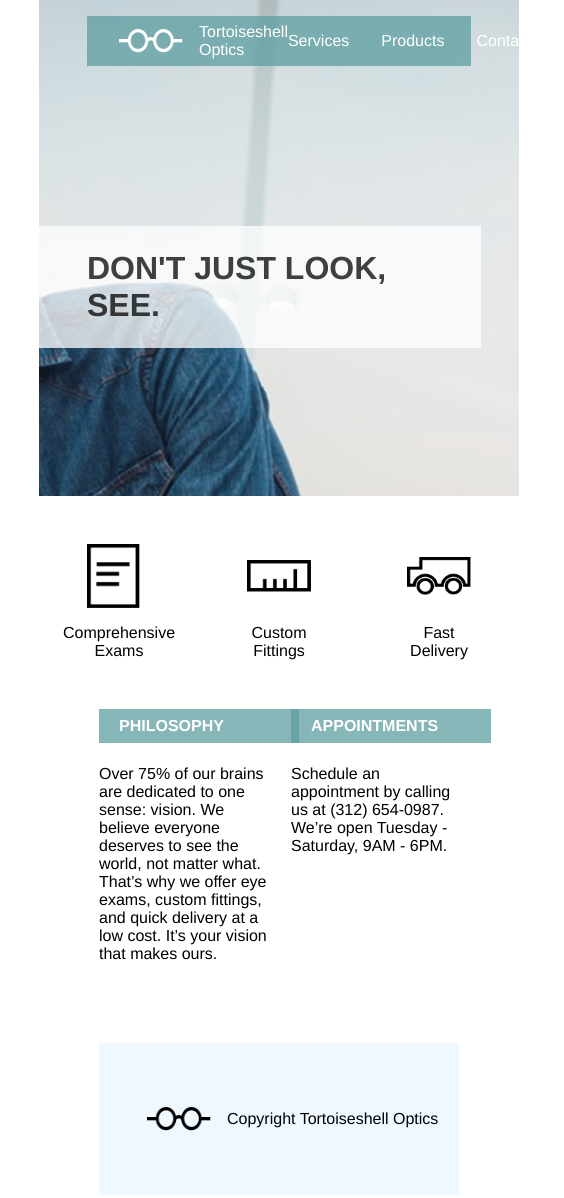
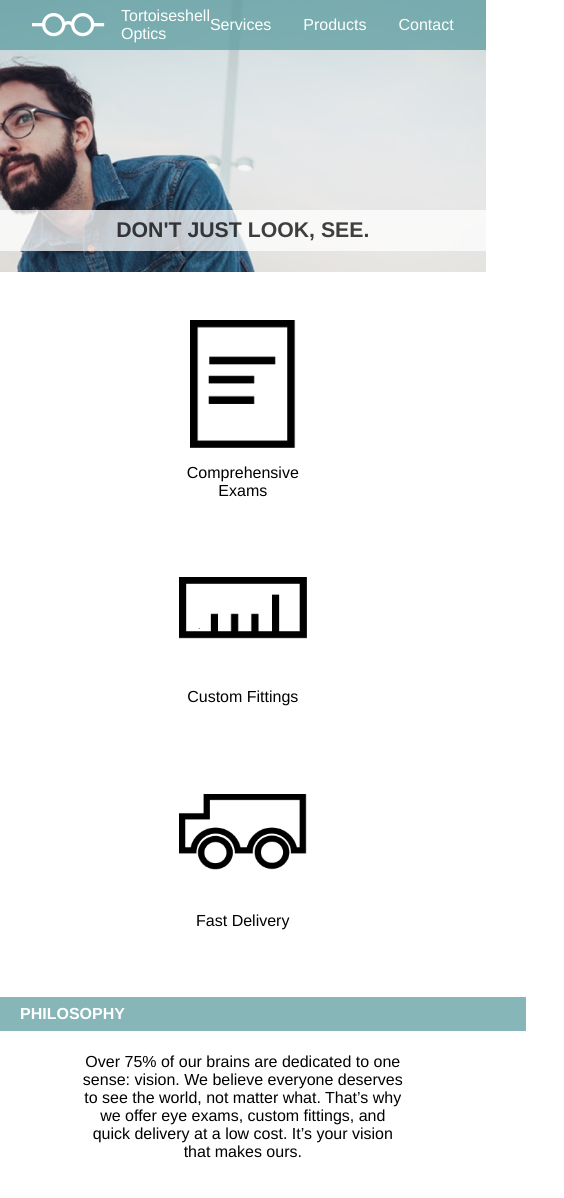
Before and after one commit to CurmudJim/Tortoiseshell_Optics, a plain HTML site: page index.html in a window 390 px wide. Shown: the top 1198 px of the page, 564 px wide, since content can reach past the window. Drawn offline with Linux system fonts and the light colour scheme.

Commit message:
Completed Tablet and Phone Views

```diff
--- a/index.html
+++ b/index.html
@@ -14,10 +14,13 @@
             <img src="resources/images/logo-white.png" alt="logo-white">
             <span>Tortoiseshell Optics</span>
           </div>
-          <ul>
+          <ul class="full-nav">
             <li><a href="#">Services</a></li>
             <li><a href="#">Products</a></li>
             <li><a href="#">Contact</a></li>
+          </ul>
+          <ul class="collapsed-nav">
+            <li><a href="#">Menu</a></li>
           </ul>
         </nav>
 
@@ -63,7 +66,7 @@
       </div>
       <!-- /information -->
 
-      <footer class="logo">
+      <footer class="footer-logo">
         <img src="resources/images/logo-black.png" alt="logo-black">
         <span>Copyright Tortoiseshell Optics</span>
       </footer>
--- a/resources/css/master.css
+++ b/resources/css/master.css
@@ -15,6 +15,8 @@ body {
   width: 100%;
   max-width: 80%;
 }
+
+
 
 .color-cadetblue {
   background-color: rgba(94, 158, 160, .75);
@@ -53,7 +55,7 @@ header img {
   padding: 0 1rem 0 2rem;
 }
 
-header nav ul {
+header nav ul,.collapsed-nav {
   margin: 0;
   display: flex;
   align-items: center;
@@ -61,6 +63,10 @@ header nav ul {
   justify-content: flex-end;
   padding: 1rem 0;
   list-style-type: none;
+}
+
+header .collapsed-nav {
+  display: none;
 }
 
 header a {
@@ -91,12 +97,11 @@ header h2 {
 }
 
 .service {
-
   padding: 3rem;
   text-align: center;
 }
 
-.services .service,img {
+.service, .service img {
   max-width: 4rem;
   max-height: 4rem;
 }
@@ -122,8 +127,6 @@ header h2 {
 
 
 .information {
-  display: grid;
-  grid-template-columns: auto auto;
   display: flex;
   justify-content: center;
 }
@@ -148,6 +151,133 @@ footer {
   margin: 0 12.5%;
 }
 
-footer img {
+.footer-logo {
+    display: inline-flex;
+    align-items: center;
+}
+
+.footer-logo img {
+  height: 1.5rem;
   padding: 4rem 1rem 4rem 3rem;
 }
+
+
+
+
+/*TABLET*/
+
+@media only screen and (max-width: 1024px) {
+  .main-grid {
+    max-width: 100%;
+  }
+
+
+  header {
+    height: 22rem;
+  }
+
+  header nav {
+
+    width: 100%;
+    margin: 0;
+
+  }
+
+  header h2 {
+    margin: 6rem 7% 0 0;
+    padding: 1rem 2rem;
+    font-size: 1.33rem;
+  }
+
+  .info {
+    width: 40%;
+    padding: 0 2.5% 4rem 2.5%;
+  }
+
+  footer {
+    width: 100%;
+    margin: 0;
+  }
+
+}
+
+/*PHONE*/
+
+@media only screen and (max-width: 736px) {
+  header {
+    height: 17rem;
+  }
+
+  header h2 {
+    width: 100%;
+    display: flex;
+    justify-content: center;
+    float: none;
+    margin: 10rem 0 0 0;
+    padding: .5rem 0;
+  }
+
+
+  .services {
+    display: flex;
+    flex-direction: column;
+    align-items: center;
+    padding-bottom: 2rem;
+  }
+
+  .service {
+    padding: 3rem;
+    text-align: center;
+  }
+
+  .service, .service img {
+    max-width: 8rem;
+    max-height: 8rem;
+  }
+
+  .service-img {
+    width: 8rem;
+    height: 8rem;
+    display: flex;
+    justify-content: center;
+  }
+
+  .information {
+    display: flex;
+    flex-direction: column;
+    align-items: center;
+  }
+
+  .info {
+    width: 100%;
+    padding: 0 2.5% 4rem 2.5%;
+  }
+
+  .info h4 {
+    width: 100%;
+    padding: .5rem 1.25rem;
+    font-size: 1rem;
+    font-weight: bold;
+  }
+
+  .info p {
+    text-align: center;
+    padding: 0 5rem;
+    font-size: 1rem;
+  }
+
+  footer span {
+    display: none;
+  }
+
+  .footer-logo {
+    display: flex;
+    justify-content: center;
+  }
+
+  .footer-logo img {
+    height: 1.5rem;
+    padding: 4rem 1rem 4rem 3rem;
+  }
+
+}
```
